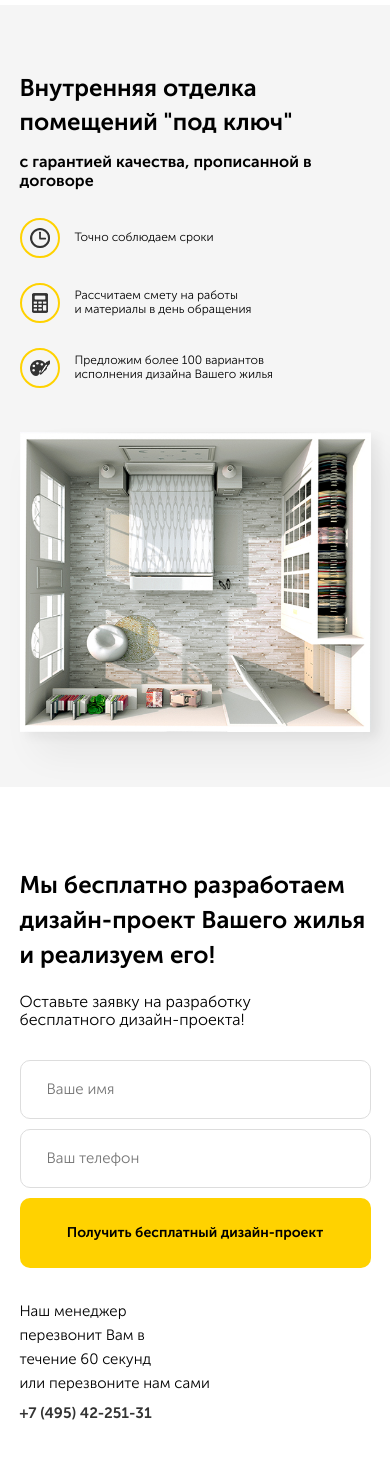
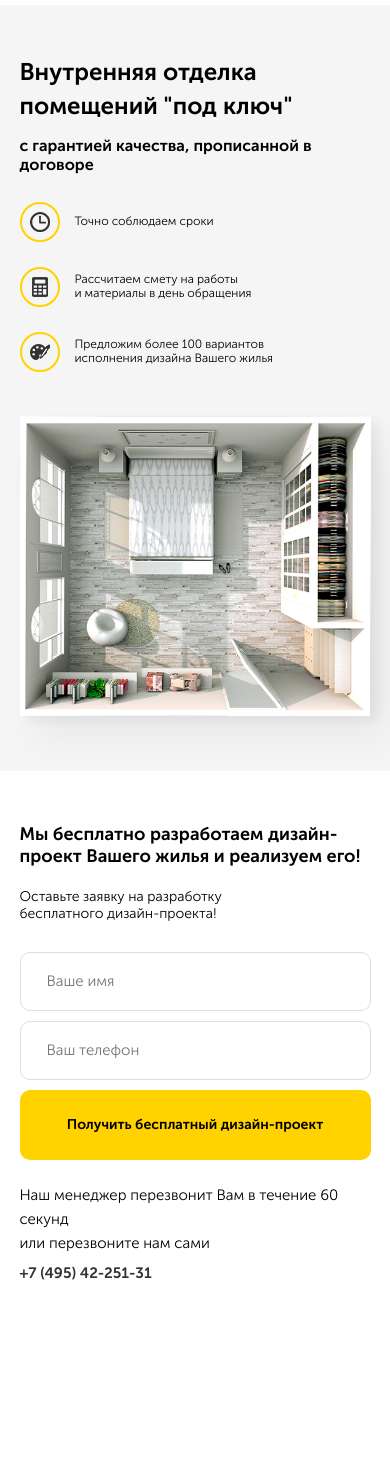
Before and after one commit to Samoiloff90/repair, a plain HTML site: page index.html in a window 390 px wide. Shown: the part 59-1518 px from the top of the page. After the commit the page ends 1386 px from the top, so only its background shows below. Drawn offline with Linux system fonts and the light colour scheme.

Commit message:
Внес праки по адаптиву

```diff
--- a/Sass/blocks/_hero.sass
+++ b/Sass/blocks/_hero.sass
@@ -67,3 +67,8 @@
         font-size: 12px
       &__image
         margin-right: 15px
+@media (max-width: 390px)
+  .hero
+    &-text
+      &__title
+        margin: 0px 0px 15px
--- a/Sass/blocks/_offer.sass
+++ b/Sass/blocks/_offer.sass
@@ -93,5 +93,17 @@
     &__input
       display: block
 @media (max-width: 390px)
+  .offer
+    padding: 37px 0 45px
     &__title
       font-size: 18px
+      line-height: normal
+    &__subtitle
+      font-size: 14px
+      line-height: normal
+    &__button
+      margin-bottom: 23px
+  .information
+    &__time
+      max-width: 100%
+      margin: 0
--- a/index.html
+++ b/index.html
@@ -21,7 +21,7 @@
             <span class="navbar__adress">
               Калуга, Москва, МО
             </span>
-            <a href="tel:+7 (495) 42-251-31" class="navbar__phone">
+            <a href="tel:+7(495)42-251-31" class="navbar__phone">
               +7 (495) 42-251-31
             </a>
           </div>
@@ -99,8 +99,8 @@
           <!-- /.section-subtitle -->
           <form action="#" class="form offer__form">
             <input type="text" class="input offer__input" placeholder="Ваше имя">
-            <input type="tell" class="input offer__input" placeholder="Ваш телефон">
-            <button class="button offer__button" id="button">
+            <input type="tel" class="input offer__input" placeholder="Ваш телефон">
+            <button class="button offer__button">
               Получить бесплатный дизайн-проект
             </button>
           </form>
@@ -112,7 +112,7 @@
               <span class="information__or-call">
                 или перезвоните нам сами
               </span>
-              <a href="tel:+7 (495) 42-251-31" class="information__or-phone">
+              <a href="tel:+7(495)42-251-31" class="information__or-phone">
                 +7 (495) 42-251-31
               </a>
             </div>
@@ -136,6 +136,5 @@
   </div>
   <!-- /.modal -->
 <script src="js/main.js"></script>
-
 </body>
 </html>
```
Also changed, not shown: css/style.css.
